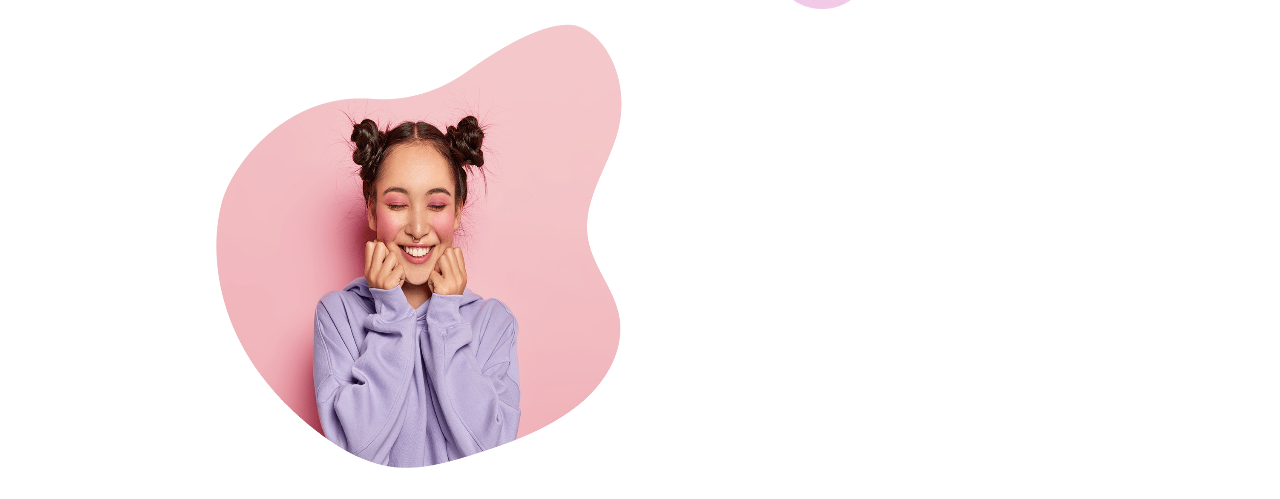
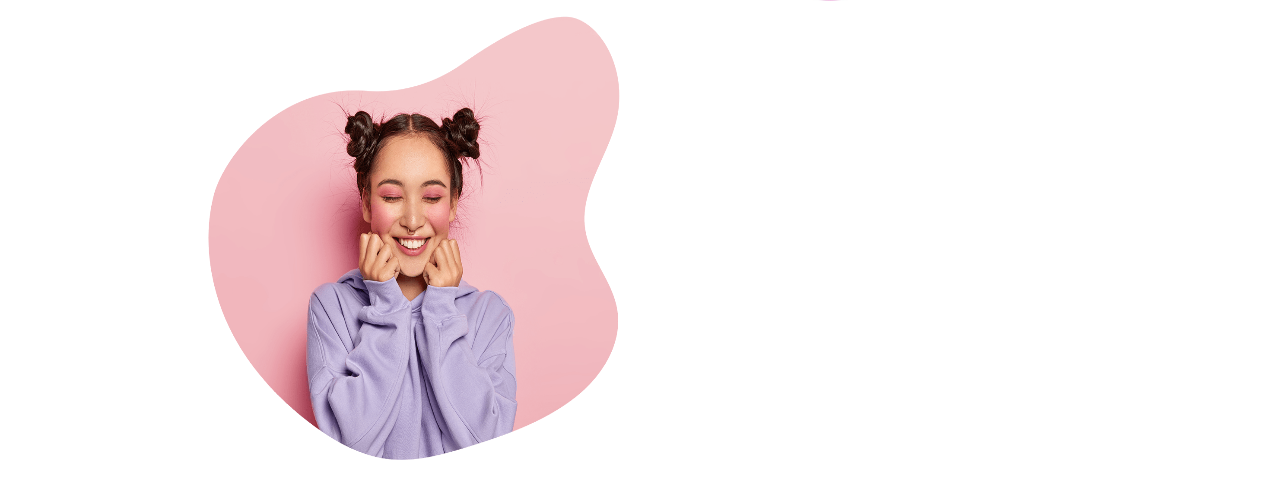
Before and after one commit to Mame-Soda-Diop/mamesodah, a plain HTML site: page index.html in a window 1280 px wide. Shown: the part 163-662 px from the top of the page. Drawn offline with Linux system fonts and the light colour scheme.

Commit message:
correction

```diff
--- a/style.css
+++ b/style.css
@@ -1,3 +1,6 @@
+body {
+  margin: 0%;
+}
 header {
   display: flex;
   justify-content: space-between;
```
Also changed, not shown: images/mapage-removebg-preview.png (deleted).
